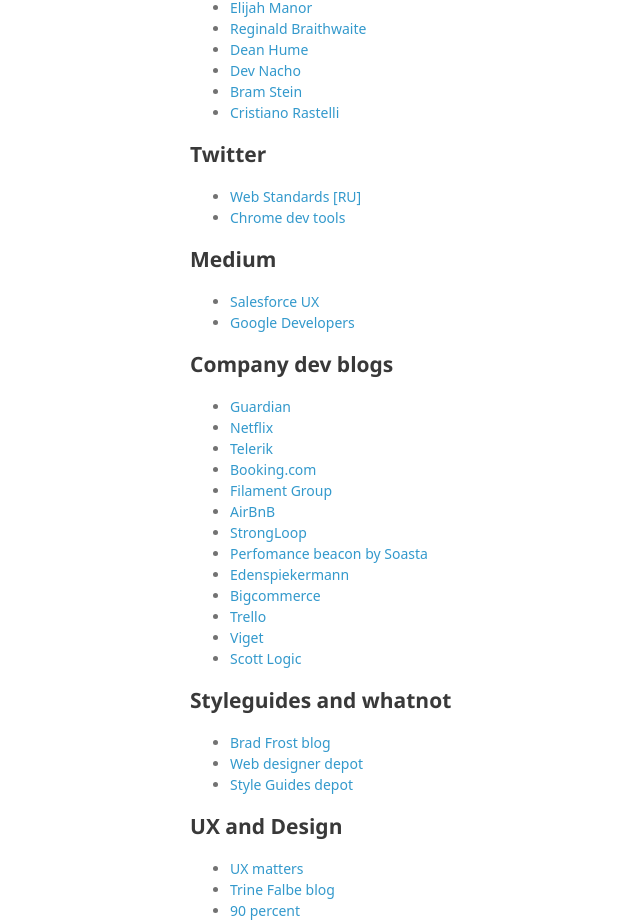
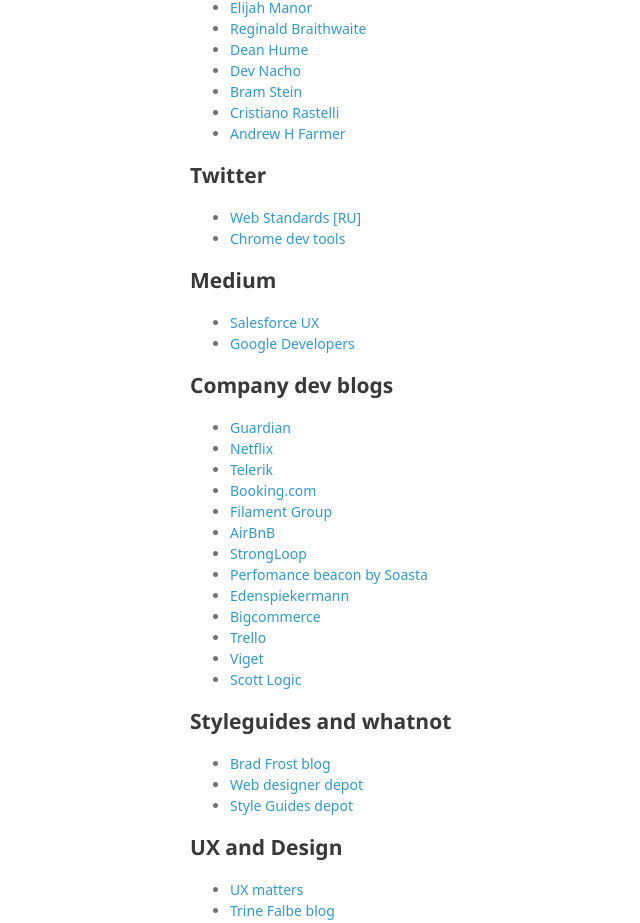
Before and after one commit to XOP/my-favourite-front-end-resources, a plain HTML site: page index.html in a window 1280 px wide. Shown: the part 1488-2411 px from the top of the page, without its empty margins (380-1020 px from the left). Drawn offline with Linux system fonts and the light colour scheme; a web font is replaced by a local one.

```diff
--- a/index.html
+++ b/index.html
@@ -120,6 +120,7 @@
 <li><a href="http://devnacho.com/">Dev Nacho</a></li>
 <li><a href="https://www.bramstein.com/writing/">Bram Stein</a></li>
 <li><a href="http://www.didoo.net/">Cristiano Rastelli</a></li>
+<li><a href="http://andrewhfarmer.com/">Andrew H Farmer</a></li>
 </ul>
 
 <h2>
```
Also changed, not shown: params.json (+1 -1 lines).
